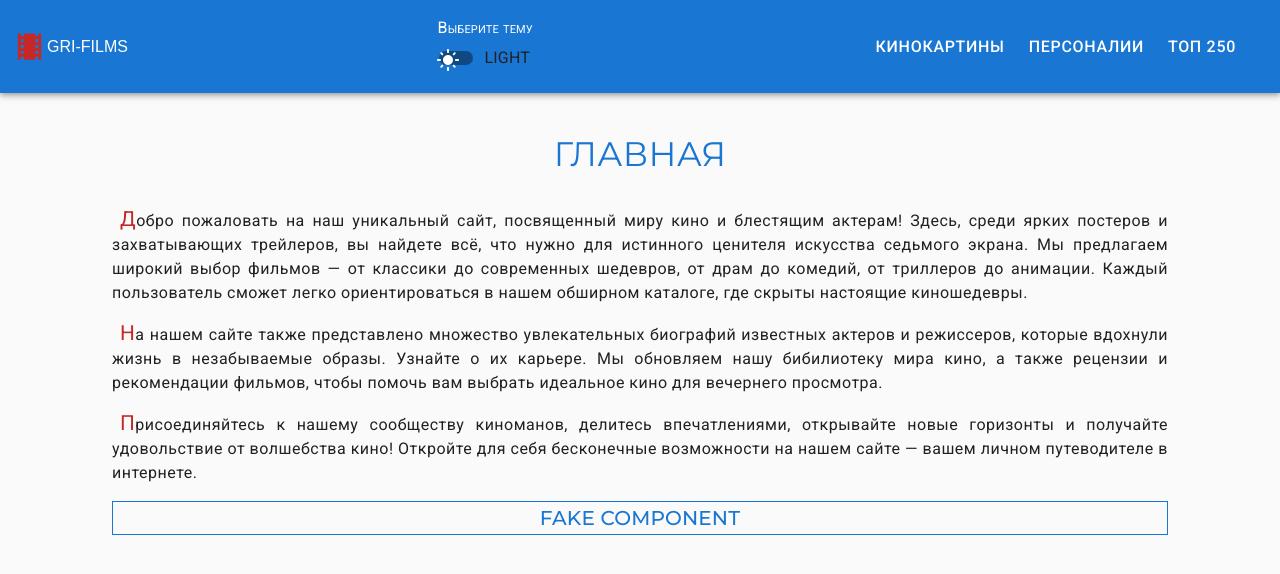
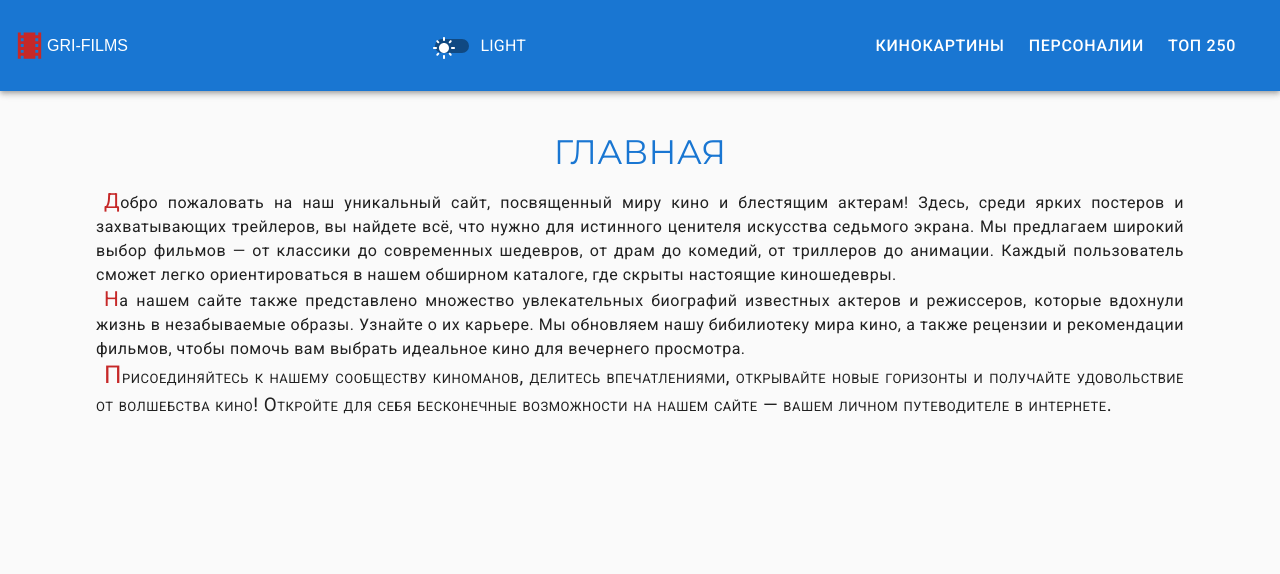
Before and after one commit to rakoth-gri/GRI-FILMS, a React (Vite) app: page / in a window 1280 px wide. Shown: the top 574 px of the page. Built offline with nearby package versions, Linux system fonts and the light colour scheme.

Commit message:
6st_commit_themeSlice

```diff
--- a/src/components/Header/Header.tsx
+++ b/src/components/Header/Header.tsx
@@ -1,3 +1,4 @@
+import { useState } from "react";
 // REDUX:
 import { changeThemeParam } from "../../store/themeSlice";
 import {
@@ -8,6 +9,7 @@ import {
   Tooltip,
   ListItem,
   styled,
+  Theme,
 } from "@mui/material";
 import { NavLink, Link, useLocation } from "react-router-dom";
 import TheatersIcon from "@mui/icons-material/Theaters";
@@ -20,7 +22,6 @@ import { E_ROUTES } from "../../types/types";
 // css
 import "./Header.sass";
 
-
 const toolBarStyles = {
   flexDirection: "row",
   width: "100%",
@@ -30,14 +31,16 @@ const toolBarStyles = {
 
 // @media ----
 
-const down_lg = {
-  backgroundColor: "primary.main",
+const down_lg = (theme: Theme, isVisible: boolean) => ({
+  backgroundColor: theme.palette.primary.main,
   position: "absolute",
+  margin: "0px",
   top: "0%",
   right: "0%",
   flexDirection: "column",
-  display: "none",
-};
+  display: isVisible ? "flex" : "none",
+  zIndex: 5,
+});
 
 const up_lg = {
   backgroundColor: "inherit",
@@ -46,15 +49,17 @@ const up_lg = {
   display: "flex",
 };
 
-const MyNavContainer = styled(MyFlexContainer)(({theme}) => ({
+const MyNavContainer = styled(MyFlexContainer)(({ theme, isVisible }) => ({
   letterSpacing: "0.7px",
   textTransform: "uppercase",
-  [theme.breakpoints.down("lg")]: down_lg,
+  [theme.breakpoints.down("lg")]: down_lg(theme, isVisible),
   [theme.breakpoints.up("lg")]: up_lg,
 }));
 
 export function Header() {
   const { pathname } = useLocation();
+
+  const [isVisible, setIsVisible] = useState(false);
 
   return (
     <AppBar position="static">
@@ -75,12 +80,18 @@ export function Header() {
             </IconButton>
           </Link>
         </Tooltip>
-        <Toggler action={changeThemeParam} reducer={'themeSliceReducer'} name={'theme'} title='Выберите тему'/>
+        <Toggler
+          action={changeThemeParam}
+          reducer={"themeSliceReducer"}
+          name={"theme"}
+        />
         <MyNavContainer
           component="nav"
           w="auto"
           spacing={2}
           wrap="nowrap"
+          isVisible={isVisible}
+          onClick={() => setIsVisible((p) => !p)}
         >
           {MAIN_MENU_LIST.map(({ to, text }, i) => (
             <ListItem
@@ -94,12 +105,13 @@ export function Header() {
             </ListItem>
           ))}
         </MyNavContainer>
-        <Box sx={{ display: { xs: "flex", lg: "none" }}}>
+        <Box sx={{ display: { xs: "flex", lg: "none" } }}>
           <MenuIcon
             fontSize="large"
             aria-controls="menu-appbar"
             aria-haspopup="true"
             color="inherit"
+            onClick={() => setIsVisible((p) => !p)}
           />
         </Box>
       </Toolbar>
--- a/src/components/MyFlexContainer/MyFlexContainer.tsx
+++ b/src/components/MyFlexContainer/MyFlexContainer.tsx
@@ -34,6 +34,7 @@ interface I_MyFlexContainer extends HTMLAttributes<HTMLDivElement> {
   component?: string
   pd?: string;
   mr?: string;
+  isVisible?: boolean
 }
 
 export const MyFlexContainer = ({
--- a/src/components/MyImagesModal/MyImagesModal.tsx
+++ b/src/components/MyImagesModal/MyImagesModal.tsx
@@ -37,7 +37,7 @@ export const MyImagesModal = ({
   };
 
   return (
-    <MyModalWrapper {...props} sx={{fontSize: '1.12em'}}>
+    <MyModalWrapper {...props} sx={{ fontSize: "1.12em" }}>
       <Box sx={imagesModalBoxStyles}>
         <CardMedia
           src={images[count]?.url}
@@ -50,7 +50,7 @@ export const MyImagesModal = ({
         spacing={2}
         direction={"row"}
         component={"section"}
-        alignItems={'center'}
+        alignItems={"center"}
         sx={{ p: "1rem" }}
         onClick={(e) => e.stopPropagation()}
       >
@@ -67,7 +67,7 @@ export const MyImagesModal = ({
         <Chip
           label={count + 1}
           variant="outlined"
-          sx={{ border: "none", color: 'inherit', fontSize: 'inherit'}}
+          sx={{ border: "none", color: "inherit", fontSize: "inherit" }}
         />
         <IconButton
           aria-label="next"
--- a/src/components/Toggler/Toggler.tsx
+++ b/src/components/Toggler/Toggler.tsx
@@ -20,7 +20,6 @@ import { ActionCreatorWithPayload } from "@reduxjs/toolkit";
 import { RootState } from "../../store/store";
 
 interface I_Toggler {
-  title: string;
   name:
     | keyof I_MOVIE_STATE
     | keyof I_PERSON_STATE
@@ -28,16 +27,13 @@ interface I_Toggler {
     | keyof { theme: "light" | "dark" };
   reducer: keyof RootState;
   action: ActionCreatorWithPayload<keyof I_PERSON_STATE>;
+  onClick?: (e: any) => void;
 }
 
-export const Toggler = ({
-  title,
-  name,
-  reducer,
-  action,
-  ...props
-}: I_Toggler) => {
+export const Toggler = ({ name, reducer, action, onClick }: I_Toggler) => {
   const dispatch = useAppDispatch();
+
+  const label = { inputProps: { "aria-label": "Color switch demo" } };
 
   const value = useAppSelector((s) => s[reducer][name]);
 
@@ -48,26 +44,36 @@ export const Toggler = ({
 
   return (
     <FormControl component="fieldset" variant="filled">
-      <FormLabel component="legend" sx={{ color: "white" }}>
-        {title}
-      </FormLabel>
       <FormControlLabel
         control={
+          name === "theme" ? (
             <Switch
+              onClick={onClick}
               onChange={handleChange}
               name={name}
-            {...props}
               color="default"
+              {...label}
               value={value}
-            checkedIcon={name === "theme" ? <Brightness4Icon /> : null}
-            icon={name === "theme" ? <LightModeIcon /> : null}
+              checkedIcon={<Brightness4Icon />}
+              icon={<LightModeIcon />}
+              edge='start'
             />
+          ) : (
+            <Switch
+              {...label}
+              defaultChecked
+              color="default"
+              onClick={onClick}
+              onChange={handleChange}
+              name={name}
+              value={value}
+            />
+          )
         }
         label={value}
         sx={{
           textTransform: "uppercase",
           letterSpacing: "0.7px",
-          color: "var(--app-default-color)",
           fontWeight: "bold",
         }}
       />
--- a/src/components/Wax/Wax.tsx
+++ /dev/null
@@ -1,14 +0,0 @@
-import {memo} from 'react'
-import { MyTitle } from '../MyTitle'
-
-
-// Мемоизируем + мемоизируем пропсы
-export const Wax = memo(({cb}: {cb: () => void}) => {
-
-  cb()
-  return (
-    <div>
-        <MyTitle variant='h6' sx={{border: '1px solid'}}> FAKE COMPONENT </MyTitle>
-    </div>
-  )
-})
--- a/src/pages/HomePage/HomePage.tsx
+++ b/src/pages/HomePage/HomePage.tsx
@@ -1,8 +1,6 @@
-import { useState, useCallback, useMemo, useRef} from "react";
+import { useState, useCallback, useMemo, useRef } from "react";
 import { MyTitle } from "../../components/MyTitle";
-import { Box } from "@mui/material";
-// FAKE COMPONENT
-import { Wax } from "../../components/Wax/Wax";
+import { Box, styled } from "@mui/material";
 
 interface I_POST {
   id: number;
@@ -10,7 +8,8 @@ interface I_POST {
   title: string;
 }
 
-const pStyles = {
+
+const MyHomePageParags = styled(Box)(({theme}) => ({
   p: "0.5rem",
   textIndent: "0.5rem",
   letterSpacing: "0.5px",
@@ -18,44 +17,21 @@ const pStyles = {
   lineHeight: "1.5em",
   "&::first-letter": { fontSize: "1.3em", color: "#c62828" },
   "&:last-child": { fontVariant: "small-caps", fontSize: "1.18em" },
-};
+  [theme.breakpoints.down("lg")]: down_lg
+}))
+
+// Media query objects:
+
+const down_lg = {
+  padding: '0.25rem'
+}
 
 export const HomePage = () => {
-  const [count, setCount] = useState(0);
-  const [isLoading, setIsLoading] = useState(false);
-
-  // let ref = useRef()
-  const [posts, setPosts] = useState<Array<I_POST>>([])
-
-  // ref.current = posts
-
-  const handleClick = () => {
-    setCount(count + 1);
-    setIsLoading(!isLoading);
-    // Выводит текущий стэйт, не изменившийся, т.к. setCount - асинхронен...
-    console.log(count);
-  };
-
-  console.log(count, isLoading, posts);
-
-  const handlePosts = useCallback(() => {
-    const title = prompt('Введите строку...') as string
-    // setPosts([...posts, {id: Date.now(), date: new Date().toJSON(), title}])
-    // setPosts([...ref.current, {id: Date.now(), date: new Date().toJSON(), title}])
-    setPosts(p => ([...p, {id: Date.now(), date: new Date().toJSON(), title}]))
-  }, [])
-
-  const text = useCallback(() => {
-    console.log("Test Callback Function");
-  }, []);
-
   return (
     <>
-      <MyTitle variant="h4" onClick={handleClick}>
-        ГЛАВНАЯ
-      </MyTitle>
-      <Box component={"section"} sx={{ p: "1rem" }}>
-        <Box component="p" sx={pStyles} onClick={handlePosts} style={{cursor: 'pointer'}}>
+      <MyTitle variant="h4">ГЛАВНАЯ</MyTitle>
+      <Box component={"section"} sx={{ p: {xs: "0.25rem", md: '0.5rem'} }}>
+        <MyHomePageParags component="p">
           Добро пожаловать на наш уникальный сайт, посвященный миру кино и
           блестящим актерам! Здесь, среди ярких постеров и захватывающих
           трейлеров, вы найдете всё, что нужно для истинного ценителя искусства
@@ -63,21 +39,20 @@ export const HomePage = () => {
           современных шедевров, от драм до комедий, от триллеров до анимации.
           Каждый пользователь сможет легко ориентироваться в нашем обширном
           каталоге, где скрыты настоящие киношедевры.
-        </Box>
-        <Box component="p" sx={pStyles}>
+        </MyHomePageParags>
+        <MyHomePageParags component="p">
           На нашем сайте также представлено множество увлекательных биографий
           известных актеров и режиссеров, которые вдохнули жизнь в незабываемые
           образы. Узнайте о их карьере. Мы обновляем нашу бибилиотеку мира кино,
           а также рецензии и рекомендации фильмов, чтобы помочь вам выбрать
           идеальное кино для вечернего просмотра.
-        </Box>
-        <Box component="p" sx={pStyles}>
+        </MyHomePageParags>
+        <MyHomePageParags component="p">
           Присоединяйтесь к нашему сообществу киноманов, делитесь впечатлениями,
           открывайте новые горизонты и получайте удовольствие от волшебства
           кино! Откройте для себя бесконечные возможности на нашем сайте — вашем
           личном путеводителе в интернете.
-        </Box>
-        <Wax cb={text}/>
+        </MyHomePageParags>
       </Box>
     </>
   );
--- a/src/pages/PersonsPage/PersonsPage.tsx
+++ b/src/pages/PersonsPage/PersonsPage.tsx
@@ -61,8 +61,6 @@ export const PersonsPage = () => {
       );
     else dispatch(personThunk({ url: END_POINTS.person, method: "person" }));
   }, [query, page]);
-
-
 
   useEffect(() => {
     if (persons.length)
@@ -171,7 +169,6 @@ export const PersonsPage = () => {
         <Toggler
           action={changePersonSex}
           reducer={"personSliceReducer"}
-          title={"Выберите пол"}
           name={"sex"}
           onClick={(e: any) => e.stopPropagation()}
         />
--- a/src/pages/SinglePersonPage/SinglePersonPage.tsx
+++ b/src/pages/SinglePersonPage/SinglePersonPage.tsx
@@ -167,7 +167,7 @@ export const SinglePersonPage = () => {
             <Span cls="title">Карьера</Span>
             <Span cls="desc">{profession}</Span>
             <Span cls="title"> Рост </Span>
-            <Span cls="desc"> {growth} см. </Span>
+            <Span cls="desc"> {growth ? `${growth} см.` : '-'} </Span>
             <Span cls="title"> Дата рождения </Span>
             <Span cls="desc"> {birthday ? birthDetailsFormat(birthday) : '-'} </Span>
             <Span cls="title"> Место рождения </Span>
```
Lines whose indentation alone changed are shown as unchanged.
